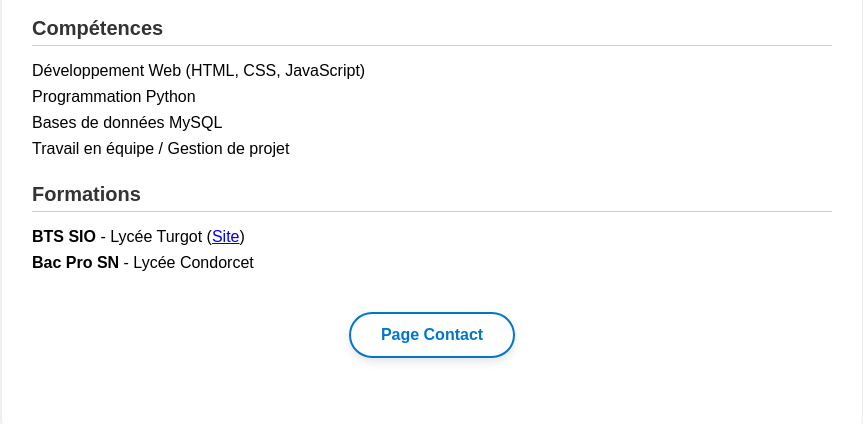
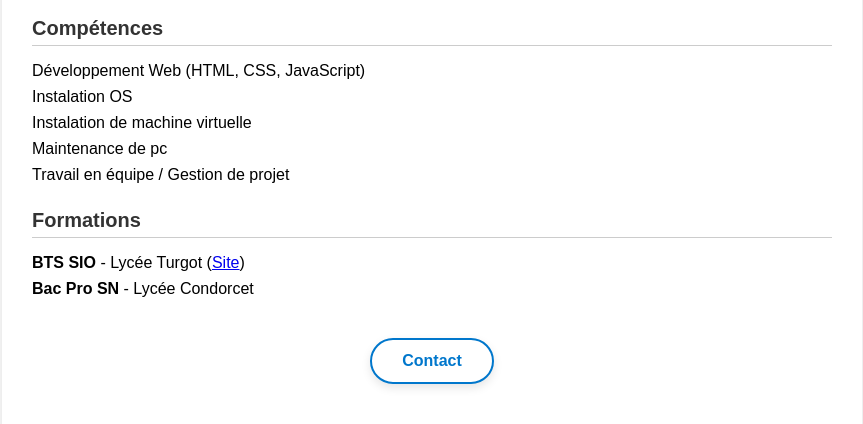
Before and after one commit to Rayanthedevloop/arab-rayan-portfolio, a plain HTML site: page index.html in a window 1280 px wide. Shown: the part 198-622 px from the top of the page, without its empty margins (208-1071 px from the left). Drawn offline with Linux system fonts and the light colour scheme.

Commit message:
Update index.html

```diff
--- a/index.html
+++ b/index.html
@@ -24,8 +24,9 @@
       <h2>Compétences</h2>
       <ul>
         <li>Développement Web (HTML, CSS, JavaScript)</li>
-        <li>Programmation Python</li>
-        <li>Bases de données MySQL</li>
+        <li>Instalation OS</li>
+        <li>Instalation de machine virtuelle</li>
+        <li>Maintenance de pc</li>
         <li>Travail en équipe / Gestion de projet</li>
       </ul>
     </div>
@@ -41,7 +42,7 @@
 
     <!-- Bouton vers la page Contact -->
     <div class="btn-container">
-      <a href="contact.html" class="btn">Page Contact</a>
+      <a href="contact.html" class="btn">Contact</a>
     </div>
   </div>
 </body>
```
